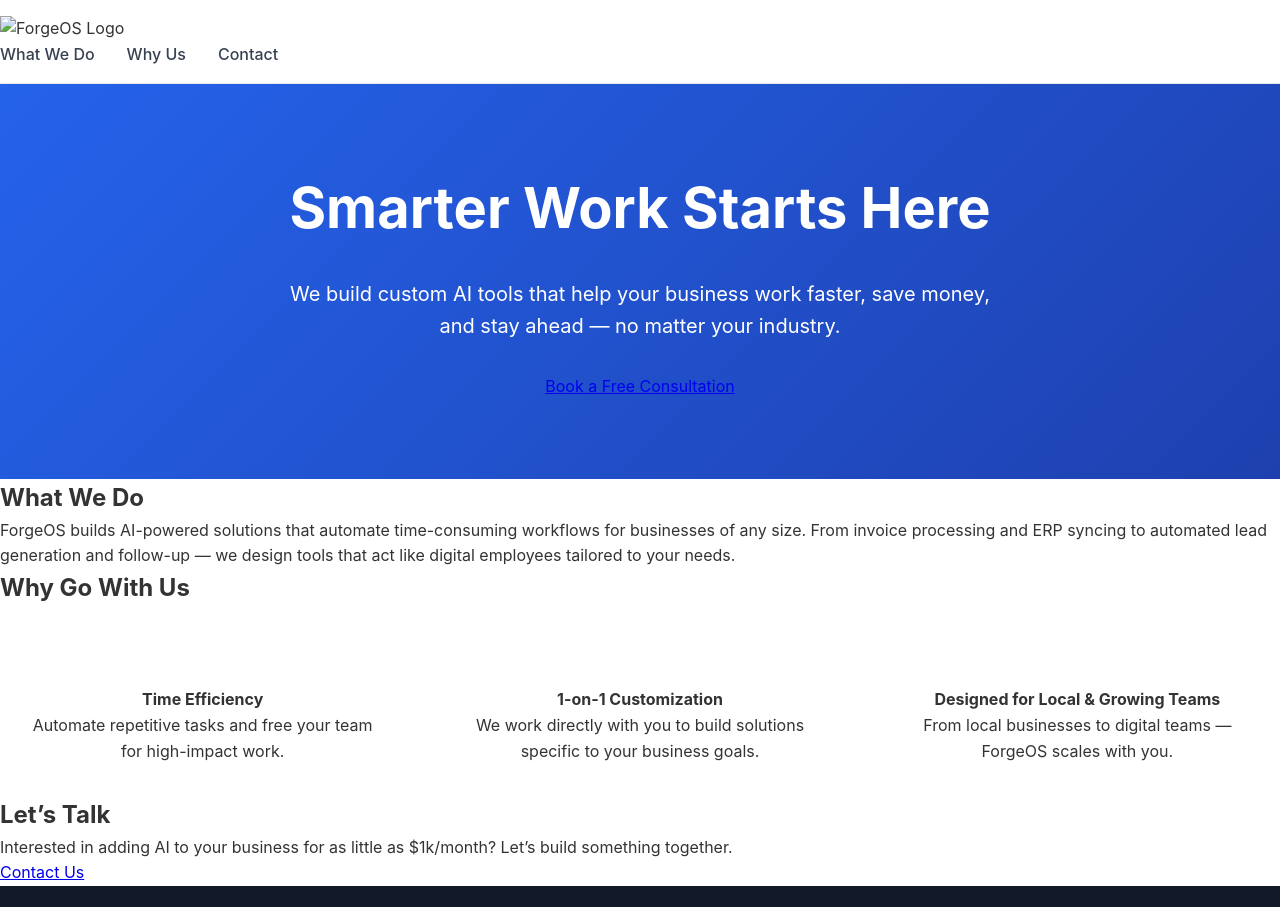
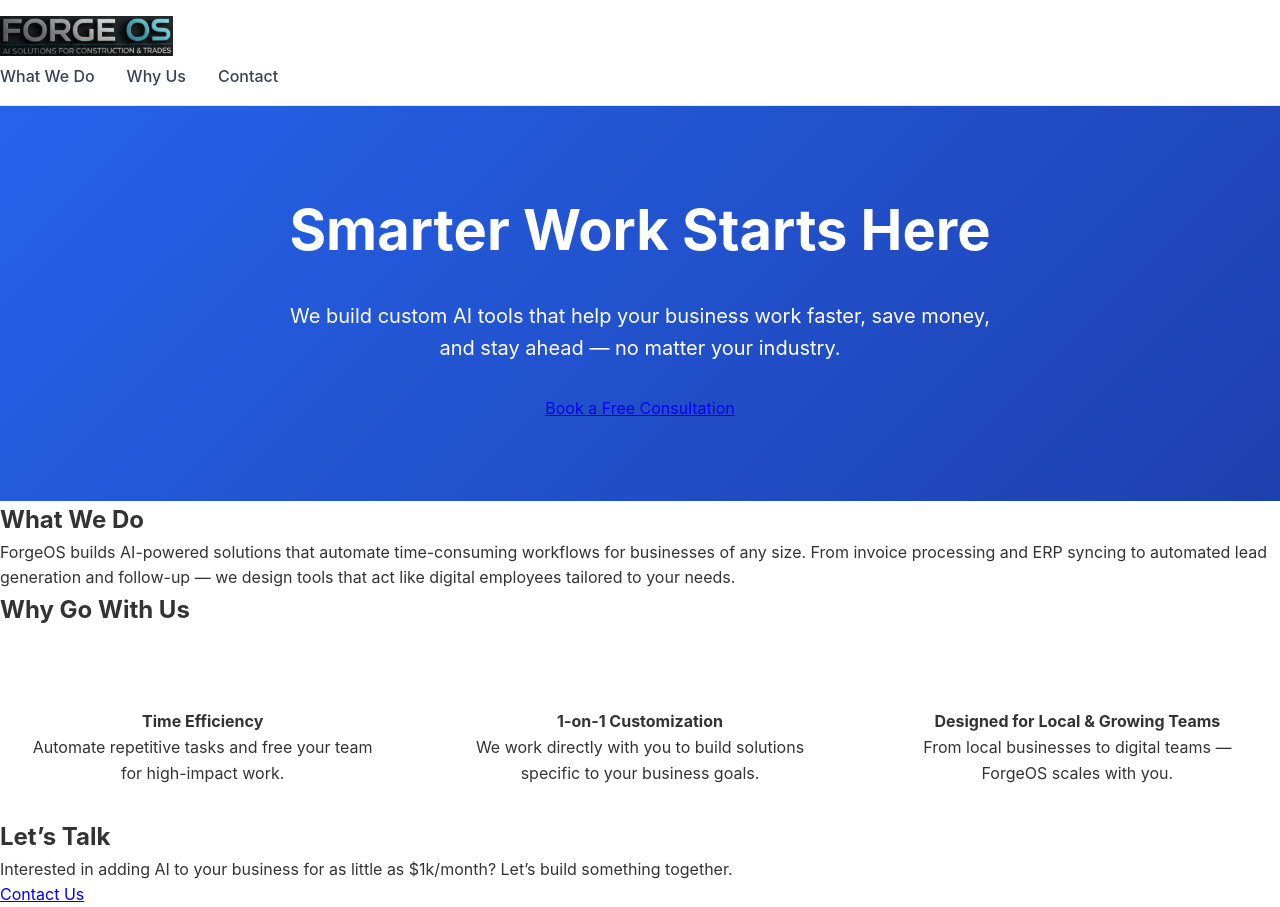
Before and after one commit to LiamT0/constructai-site, a plain HTML site: page index.html in a window 1280 px wide. Shown: the top 907 px of the page. Drawn offline with Linux system fonts and the light colour scheme.

Commit message:
Update logo image source in index.html

```diff
--- a/index.html
+++ b/index.html
@@ -8,7 +8,7 @@
 </head>
 <body>
   <header class="site-header">
-    <img src="logo.png" alt="ForgeOS Logo" class="logo" />
+    <img src="forgeos-logo.png" alt="ForgeOS Logo" class="logo" />
     <nav>
       <ul>
         <li><a href="#what-we-do">What We Do</a></li>
```
